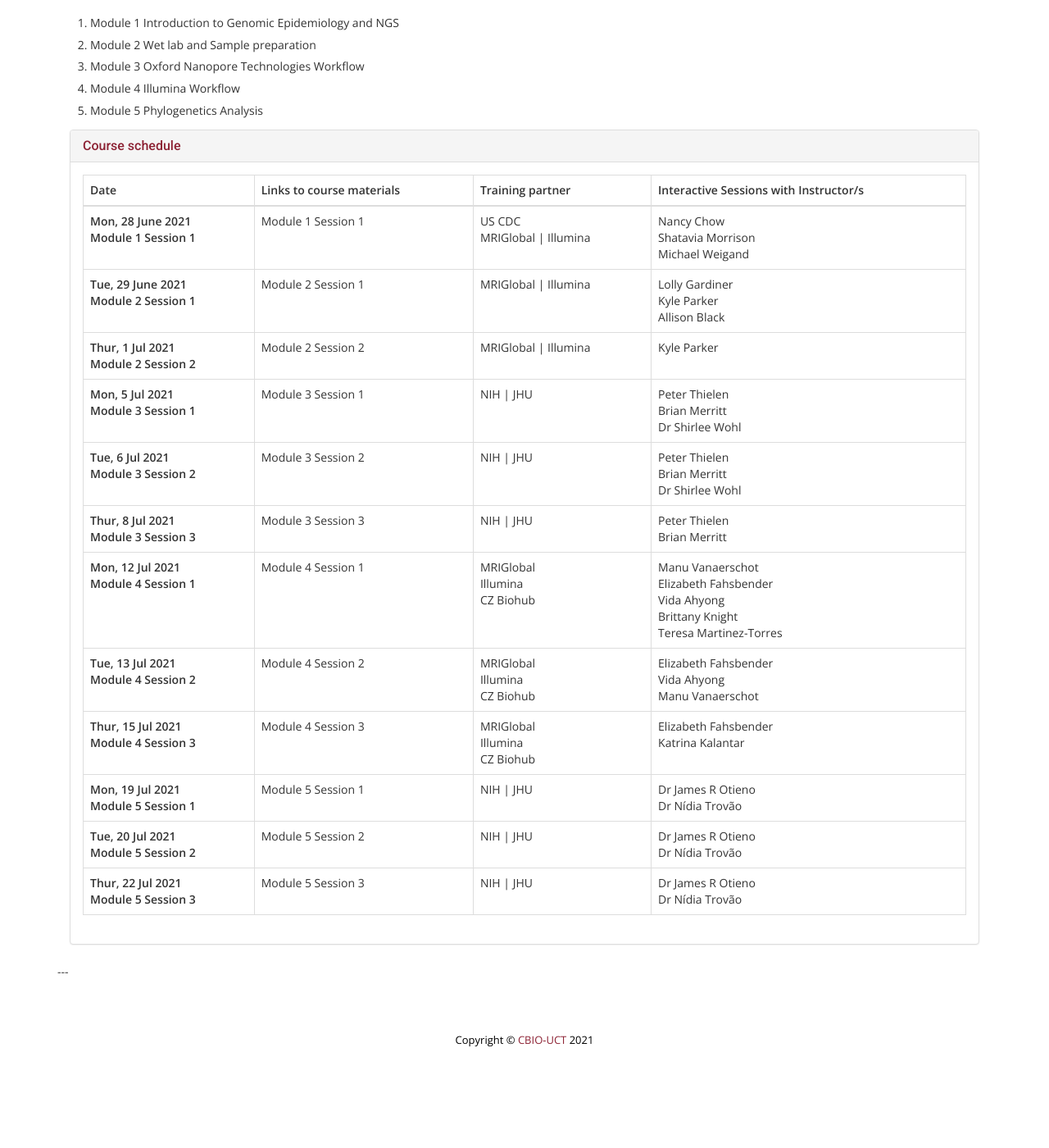
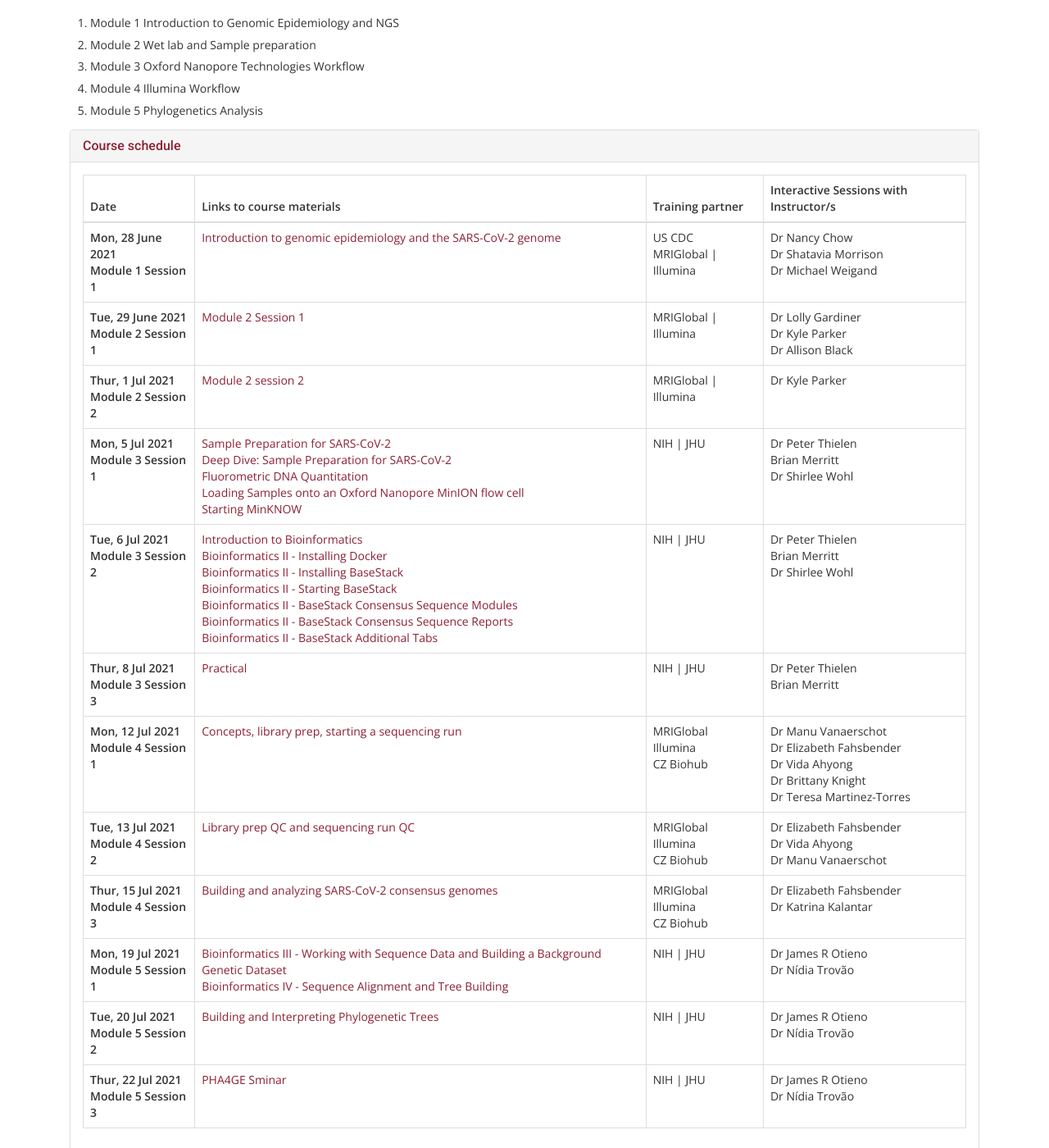
Before and after one commit to pmaturure3/ngsacad, a Jekyll site: the page built from _posts/2021-06-09-NGS SARS-COV-2-Past-Course.md, in a window 1280 px wide and 1400 px high, scrolled down 1834 px. Shown: the whole window at 82% size. Built offline with Jekyll 4.4.1, drawn with Linux system fonts in a browser that asks for light colours; nearby versions of some CDN libraries; some web fonts are replaced; comment, search, counter and statistics services are not loaded; before the commit the page ends 3180 px from its top, so only the background shows below that.

Commit message:
added content to table

```diff
--- a/_posts/2021-06-09-NGS SARS-COV-2-Past-Course.md
+++ b/_posts/2021-06-09-NGS SARS-COV-2-Past-Course.md
@@ -30,7 +30,7 @@ The content provided theoretical knowledge on the steps required for the workflo
 <div class="card bg-dark text-white ">
   <img src="./img/ngs_ngs2021.jpg" width= "100%" class="card-img rounded-corners" alt="...">
   <div class="card-img-overlay">
-    <xsmall class="card-title">Q/A session with trainers and participants during the SARS-CoV-2 NGS training course 2021 for Africa CDC </xsmall>
+    <xsmall class="card-title">Q/A session with trainers and participants during the SARS-CoV-2 NGS training course 2021 for Africa CDC</xsmall>
     <p class="card-text"></p>
 
   </div>
@@ -126,17 +126,18 @@ The content provided theoretical knowledge on the steps required for the workflo
       Module 1
       Session 1</th>
       <td>
-      Module 1
-      Session 1</td>
+      <ul>
+             <li> <a href="https://www.cdc.gov/amd/training/covid-19-gen-epi-toolkit.html" target="_blank">Introduction to genomic epidemiology and the SARS-CoV-2 genome</a></li>
+</ul></td>
       <td> <ul>
   <li>US CDC</li>
   <li>MRIGlobal | Illumina</li>
 
 </ul> </td>
             <td><ul>
-             <li>Nancy Chow</li>
-  <li>Shatavia Morrison</li>
-  <li>Michael Weigand</li>
+             <li>Dr Nancy Chow</li>
+  <li>Dr Shatavia Morrison</li>
+  <li>Dr Michael Weigand</li>
 </ul></td>
     </tr>
     <tr>
@@ -144,16 +145,18 @@ The content provided theoretical knowledge on the steps required for the workflo
       <br>
       Module 2
       Session 1</th>
-      <td> Module 2 Session 1</td>
+      <td>    <ul>
+             <li> <a href="#" target="_blank">Module 2 Session 1</a></li>
+</ul></td>
       <td><ul>
 
   <li>MRIGlobal | Illumina</li>
 
 </ul></td>
             <td><ul>
-             <li> Lolly Gardiner</li>
-  <li>Kyle Parker</li>
-    <li>Allison Black</li>
+             <li>Dr Lolly Gardiner</li>
+  <li>Dr Kyle Parker</li>
+    <li>Dr Allison Black</li>
 </ul></td>
     </tr>
     <tr>
@@ -161,7 +164,9 @@ The content provided theoretical knowledge on the steps required for the workflo
       <br>
       Module 2
       Session 2</th>
-      <td> Module 2 Session 2</td>
+      <td>    <ul>
+             <li> <a href="#" target="_blank">Module 2 session 2</a></li>
+</ul></td>
       <td><ul>
 
   <li>MRIGlobal | Illumina</li>
@@ -169,7 +174,7 @@ The content provided theoretical knowledge on the steps required for the workflo
 </ul></td>
             <td> <ul>
 
-  <li>Kyle Parker</li>
+  <li>Dr Kyle Parker</li>
 
 </ul></td>
     </tr>
@@ -178,7 +183,13 @@ The content provided theoretical knowledge on the steps required for the workflo
       <br>
       Module 3
       Session 1</th>
-      <td> Module 3 Session 1</td>
+      <td>  <ul>
+             <li> <a href="#" target="_blank">Sample Preparation for SARS-CoV-2</a></li>
+                 <li> <a href="#" target="_blank">Deep Dive: Sample Preparation for SARS-CoV-2</a></li>
+                     <li> <a href="#" target="_blank">Fluorometric DNA Quantitation</a></li>
+                         <li> <a href="#" target="_blank">Loading Samples onto an Oxford Nanopore MinION flow cell</a></li>
+                             <li> <a href="#" target="_blank">Starting MinKNOW</a></li>
+</ul></td>
       <td>
       <ul>
 
@@ -186,9 +197,9 @@ The content provided theoretical knowledge on the steps required for the workflo
 
 </ul></td>
             <td><ul>
-             <li> Peter Thielen</li>
-  <li> Brian Merritt</li>
-   <li> Dr Shirlee Wohl</li>
+             <li>Dr Peter Thielen</li>
+  <li>Brian Merritt</li>
+   <li>Dr Shirlee Wohl</li>
 </ul></td>
     </tr>
  <tr>
@@ -196,7 +207,15 @@ The content provided theoretical knowledge on the steps required for the workflo
       <br>
       Module 3
       Session 2</th>
-      <td> Module 3 Session 2</td>
+      <td> <ul>
+             <li> <a href="#" target="_blank">Introduction to Bioinformatics</a></li>
+                 <li> <a href="#" target="_blank">Bioinformatics II - Installing Docker</a></li>
+                     <li> <a href="#" target="_blank">Bioinformatics II - Installing BaseStack</a></li>
+                         <li> <a href="#" target="_blank">Bioinformatics II - Starting BaseStack</a></li>
+                             <li> <a href="#" target="_blank">Bioinformatics II - BaseStack Consensus Sequence Modules</a></li>
+                               <li> <a href="#" target="_blank">Bioinformatics II - BaseStack Consensus Sequence Reports</a></li>
+                                    <li> <a href="#" target="_blank">Bioinformatics II - BaseStack Additional Tabs</a></li>
+</ul></td>
       <td>
       <ul>
 
@@ -204,7 +223,7 @@ The content provided theoretical knowledge on the steps required for the workflo
 
 </ul></td>
             <td><ul>
-             <li> Peter Thielen</li>
+             <li>Dr Peter Thielen</li>
   <li> Brian Merritt</li>
     <li> Dr Shirlee Wohl</li>
 </ul></td>
@@ -214,7 +233,9 @@ The content provided theoretical knowledge on the steps required for the workflo
       <br>
       Module 3
       Session 3</th>
-      <td> Module 3 Session 3</td>
+      <td>   <ul>
+             <li> <a href="#" target="_blank">Practical </a></li>
+</ul></td>
       <td>
       <ul>
 
@@ -222,7 +243,7 @@ The content provided theoretical knowledge on the steps required for the workflo
 
 </ul></td>
             <td>  <ul>
-             <li> Peter Thielen</li>
+             <li>Dr Peter Thielen</li>
   <li> Brian Merritt</li>
 </ul></td>
     </tr>
@@ -231,7 +252,9 @@ The content provided theoretical knowledge on the steps required for the workflo
       <br>
       Module 4
       Session 1</th>
-      <td> Module 4 Session 1</td>
+      <td>   <ul>
+             <li> <a href="#" target="_blank">Concepts, library prep, starting a sequencing run</a></li>
+</ul></td>
       <td>
     <ul>
   <li>MRIGlobal</li>
@@ -240,16 +263,16 @@ The content provided theoretical knowledge on the steps required for the workflo
 </ul></td>
             <td> <ul>
               <li>
-Manu Vanaerschot</li>
+Dr Manu Vanaerschot</li>
   <li>
-Elizabeth Fahsbender</li>
+Dr Elizabeth Fahsbender</li>
 
   <li>
-Vida Ahyong</li>
+Dr Vida Ahyong</li>
   <li>
-Brittany Knight</li>
+Dr Brittany Knight</li>
   <li>
- Teresa Martinez-Torres</li>
+ Dr Teresa Martinez-Torres</li>
 </ul></td>
     </tr>
 <tr>
@@ -257,7 +280,9 @@ Brittany Knight</li>
       <br>
       Module 4
       Session 2</th>
-      <td> Module 4 Session 2</td>
+      <td> <ul>
+             <li> <a href="#" target="_blank">Library prep QC and sequencing run QC</a></li>
+</ul></td>
       <td>
     <ul>
   <li>MRIGlobal</li>
@@ -267,12 +292,12 @@ Brittany Knight</li>
             <td> <ul>
 
   <li>
-Elizabeth Fahsbender</li>
+Dr Elizabeth Fahsbender</li>
 
   <li>
-Vida Ahyong</li>
+Dr Vida Ahyong</li>
   <li>
-Manu Vanaerschot</li>
+Dr Manu Vanaerschot</li>
 </ul></td>
     </tr>
 
@@ -281,7 +306,10 @@ Manu Vanaerschot</li>
       <br>
       Module 4
       Session 3</th>
-      <td> Module 4 Session 3</td>
+      <td> <ul>
+             <li> <a href="#" target="_blank">
+  Building and analyzing SARS-CoV-2 consensus genomes</a></li>
+</ul></td>
       <td>
     <ul>
   <li>MRIGlobal</li>
@@ -291,9 +319,9 @@ Manu Vanaerschot</li>
             <td> <ul>
 
   <li>
-Elizabeth Fahsbender</li>
+Dr Elizabeth Fahsbender</li>
 <li>
-Katrina Kalantar</li>
+Dr Katrina Kalantar</li>
 </ul></td>
     </tr>
 
@@ -302,7 +330,12 @@ Katrina Kalantar</li>
       <br>
       Module 5
       Session 1</th>
-      <td> Module 5 Session 1</td>
+      <td> <ul>
+             <li> <a href="#" target="_blank">Bioinformatics III - Working with Sequence Data and Building a Background Genetic Dataset</a></li>
+               <li> <a href="#" target="_blank">    Bioinformatics IV - Sequence Alignment and Tree Building
+</a></li>
+
+</ul></td>
       <td>
     <ul>
   <li>NIH | JHU</li>
@@ -319,7 +352,10 @@ Katrina Kalantar</li>
       <br>
       Module 5
       Session 2</th>
-      <td> Module 5 Session 2</td>
+      <td> <ul>
+             <li> <a href="#" target="_blank">Building and Interpreting Phylogenetic Trees</a></li>
+
+</ul></td>
       <td>
     <ul>
   <li>NIH | JHU</li>
@@ -334,7 +370,10 @@ Katrina Kalantar</li>
       <br>
       Module 5
       Session 3</th>
-      <td> Module 5 Session 3</td>
+      <td> <ul>
+             <li> <a href="#" target="_blank">PHA4GE Sminar</a></li>
+
+</ul></td>
       <td>
     <ul>
   <li>NIH | JHU</li>
@@ -346,12 +385,4 @@ Katrina Kalantar</li>
     </tr>
   </tbody>
 </table>
-
-
-
-          </div>
-        </div>
-      </div>
-    </div>
   </div>
-  ---
```
